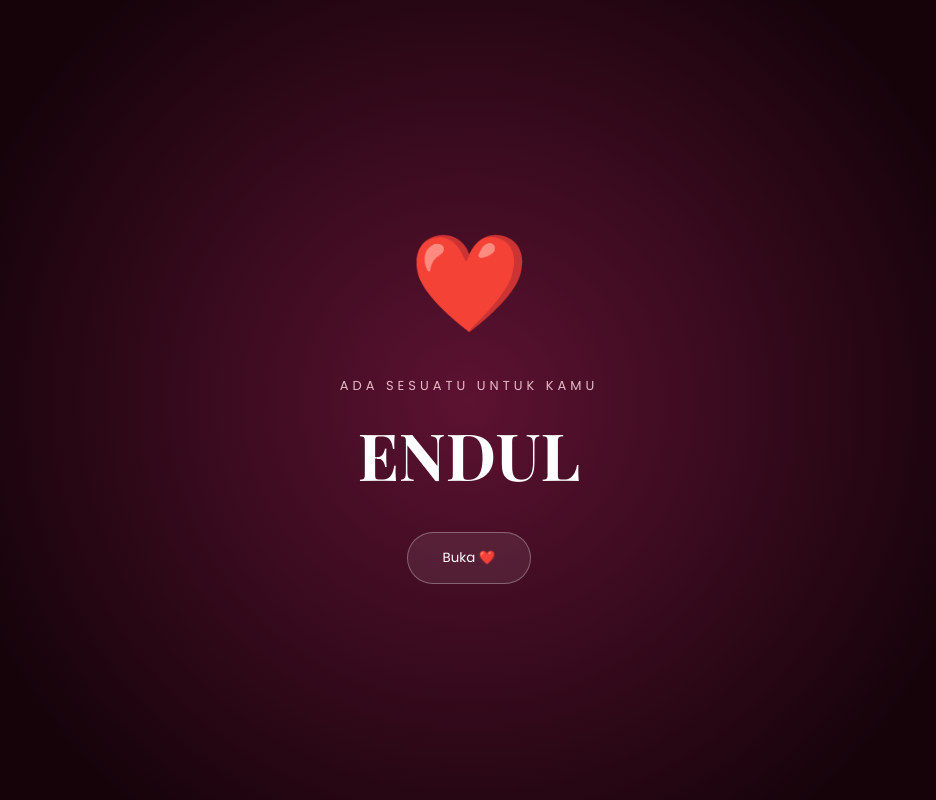
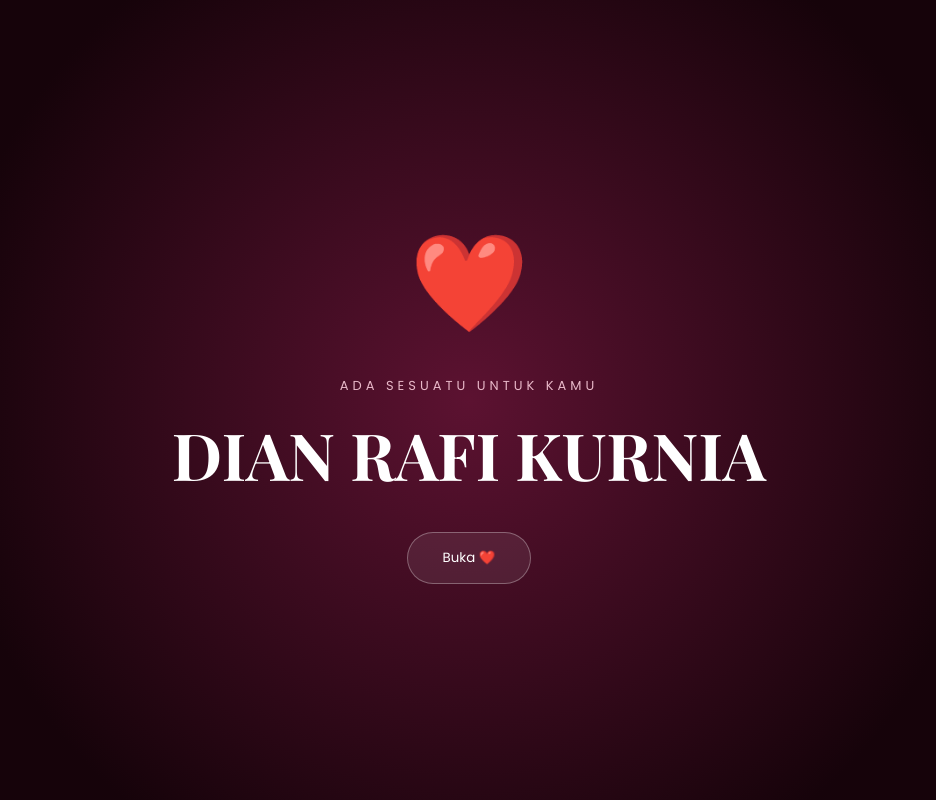
Before and after one commit to TemonsHallal/qr-memory, a Flask app: page / in a window 1280 px wide. Shown: the whole page, without its empty margins (171-1107 px from the left). Run offline with Flask 3, Linux system fonts and the light colour scheme.

Commit message:
update teks

```diff
--- a/templates/index.html
+++ b/templates/index.html
@@ -75,7 +75,7 @@
     </p>
 
     <h1>
-        ENDUL
+        DIAN RAFI KURNIA
     </h1>
 
     <button
```
